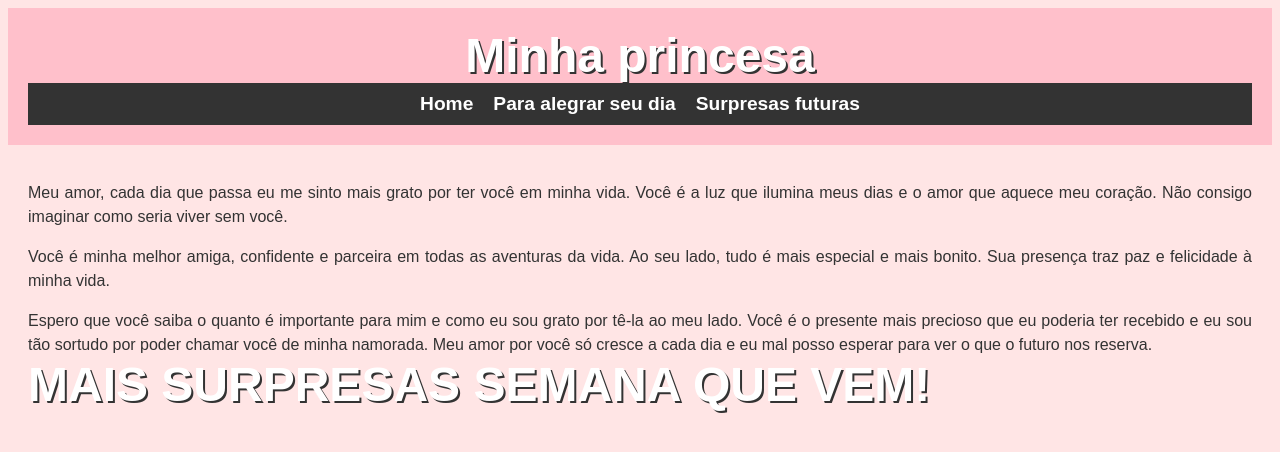
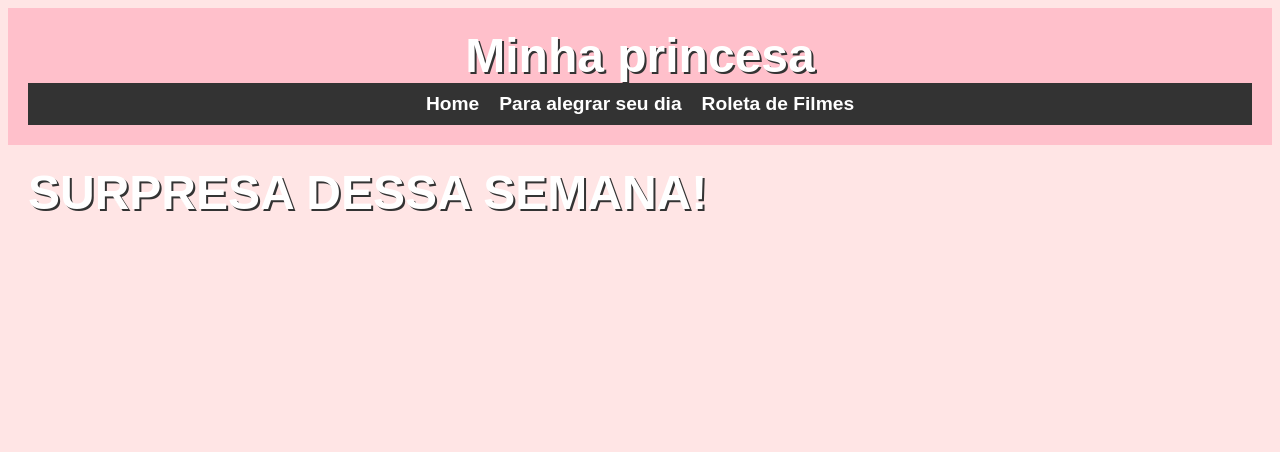
Before and after one commit to LeonardoAlvesFrancisco/Site.io, a plain HTML site: page index.html in a window 1280 px wide. Drawn offline with Linux system fonts and the light colour scheme.

Commit message:
Update index.html

```diff
--- a/index.html
+++ b/index.html
@@ -60,15 +60,12 @@
 			<ul>
 				<li><a href="index.html">Home</a></li>
 				<li><a href="paratealegrar.html">Para alegrar seu dia</a></li>
-				<li><a href="#">Surpresas futuras</a></li>
+				<li><a href="roleta.html">Roleta de Filmes</a></li>
 			</ul>
 		</nav>
 	</header>
 	<main>
-		<p>Meu amor, cada dia que passa eu me sinto mais grato por ter você em minha vida. Você é a luz que ilumina meus dias e o amor que aquece meu coração. Não consigo imaginar como seria viver sem você.</p>
-		<p>Você é minha melhor amiga, confidente e parceira em todas as aventuras da vida. Ao seu lado, tudo é mais especial e mais bonito. Sua presença traz paz e felicidade à minha vida.</p>
-		<p>Espero que você saiba o quanto é importante para mim e como eu sou grato por tê-la ao meu lado. Você é o presente mais precioso que eu poderia ter recebido e eu sou tão sortudo por poder chamar você de minha namorada. Meu amor por você só cresce a cada dia e eu mal posso esperar para ver o que o futuro nos reserva.</p>
-		<p><h1> MAIS SURPRESAS SEMANA QUE VEM! </h1></p>
+		<p><h1> SURPRESA DESSA SEMANA! </h1></p>
 
 	</main>
 </body>
```
